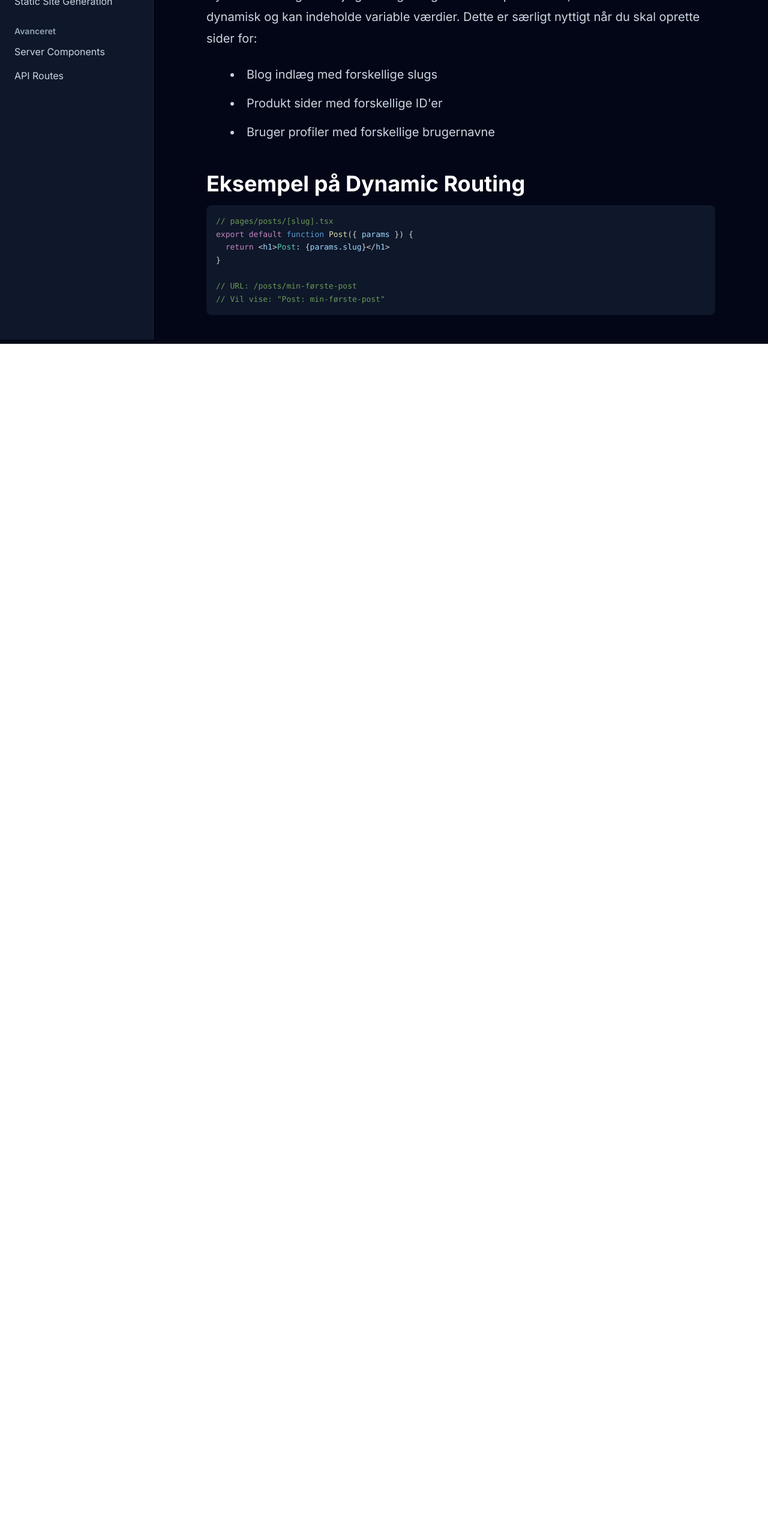
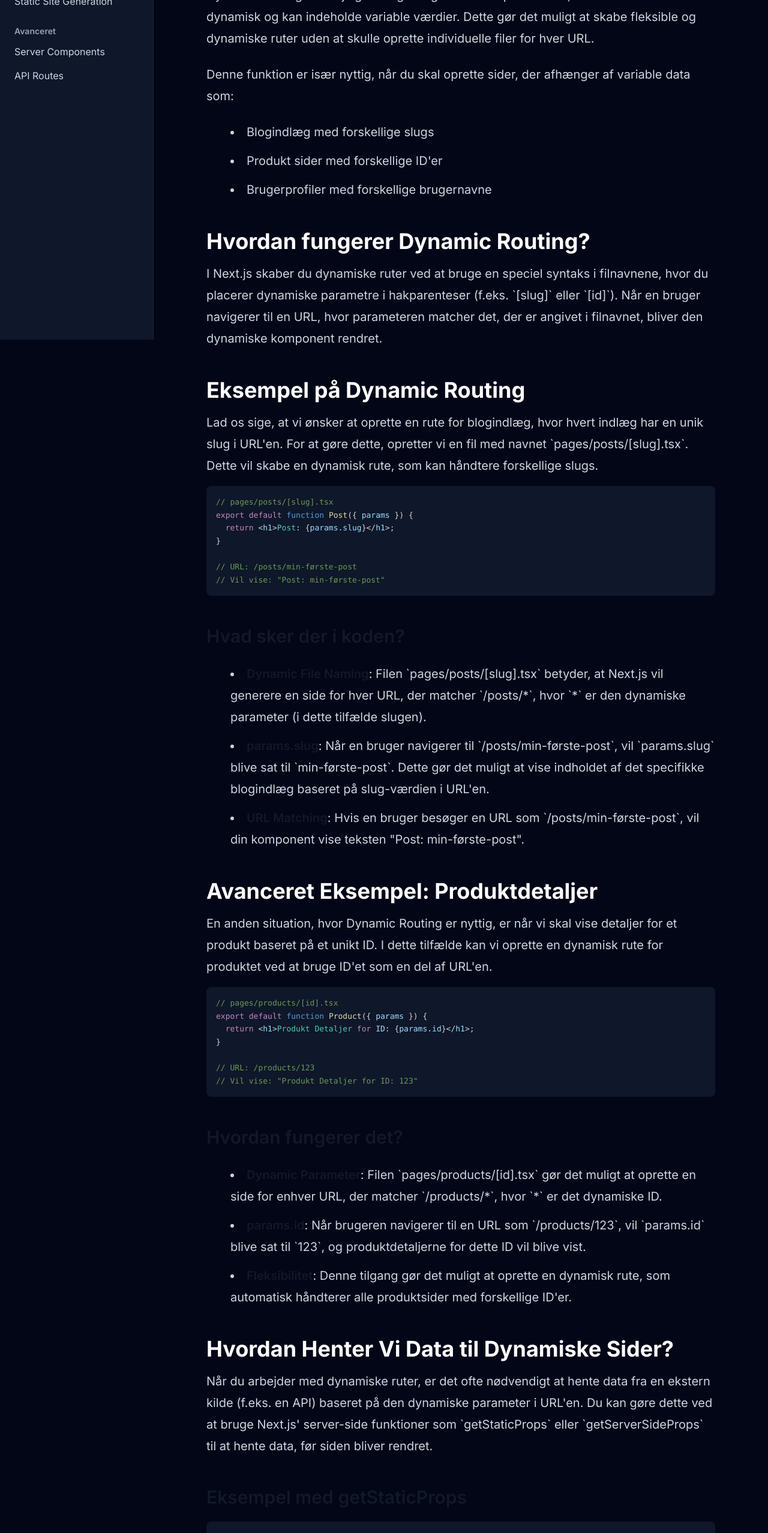
Before and after one commit to Lucasna28/next-exam-prep, a Next.js app: page /topics/dynamic-routing in a window 1280 px wide. Shown: the part 234-2789 px from the top of the page at 60% size. Before the commit the page ends 807 px from the top, so only its background shows below. Built offline with nearby package versions, Linux system fonts and the light colour scheme.

Commit message:
testTilPrintView

```diff
--- a/src/app/topics/dynamic-routing/page.tsx
+++ b/src/app/topics/dynamic-routing/page.tsx
@@ -7,28 +7,114 @@ export default function DynamicRoutingPage() {
 
       <h2>Hvad er Dynamic Routing?</h2>
       <p>
-        Dynamic Routing i Next.js giver dig mulighed for at oprette sider, hvor
-        URL-strukturen er dynamisk og kan indeholde variable værdier. Dette er
-        særligt nyttigt når du skal oprette sider for:
+        Dynamic Routing i Next.js giver dig mulighed for at oprette sider, hvor URL-strukturen er dynamisk og kan indeholde variable værdier. Dette gør det muligt at skabe fleksible og dynamiske ruter uden at skulle oprette individuelle filer for hver URL.
+      </p>
+      <p>
+        Denne funktion er især nyttig, når du skal oprette sider, der afhænger af variable data som:
       </p>
 
       <ul>
-        <li>Blog indlæg med forskellige slugs</li>
+        <li>Blogindlæg med forskellige slugs</li>
         <li>Produkt sider med forskellige ID'er</li>
-        <li>Bruger profiler med forskellige brugernavne</li>
+        <li>Brugerprofiler med forskellige brugernavne</li>
       </ul>
 
+      <h2>Hvordan fungerer Dynamic Routing?</h2>
+      <p>
+        I Next.js skaber du dynamiske ruter ved at bruge en speciel syntaks i filnavnene, hvor du placerer dynamiske parametre i hakparenteser (f.eks. `[slug]` eller `[id]`). Når en bruger navigerer til en URL, hvor parameteren matcher det, der er angivet i filnavnet, bliver den dynamiske komponent rendret.
+      </p>
+
       <h2>Eksempel på Dynamic Routing</h2>
+      <p>
+        Lad os sige, at vi ønsker at oprette en rute for blogindlæg, hvor hvert indlæg har en unik slug i URL'en. For at gøre dette, opretter vi en fil med navnet `pages/posts/[slug].tsx`. Dette vil skabe en dynamisk rute, som kan håndtere forskellige slugs.
+      </p>
+
       <CodeBlock
         code={`// pages/posts/[slug].tsx
 export default function Post({ params }) {
-  return <h1>Post: {params.slug}</h1>
+  return <h1>Post: {params.slug}</h1>;
 }
 
 // URL: /posts/min-første-post
 // Vil vise: "Post: min-første-post"`}
         language="typescript"
       />
+
+      <h3>Hvad sker der i koden?</h3>
+      <ul>
+        <li><strong>Dynamic File Naming</strong>: Filen `pages/posts/[slug].tsx` betyder, at Next.js vil generere en side for hver URL, der matcher `/posts/*`, hvor `*` er den dynamiske parameter (i dette tilfælde slugen).</li>
+        <li><strong>params.slug</strong>: Når en bruger navigerer til `/posts/min-første-post`, vil `params.slug` blive sat til `min-første-post`. Dette gør det muligt at vise indholdet af det specifikke blogindlæg baseret på slug-værdien i URL'en.</li>
+        <li><strong>URL Matching</strong>: Hvis en bruger besøger en URL som `/posts/min-første-post`, vil din komponent vise teksten "Post: min-første-post".</li>
+      </ul>
+
+      <h2>Avanceret Eksempel: Produktdetaljer</h2>
+      <p>
+        En anden situation, hvor Dynamic Routing er nyttig, er når vi skal vise detaljer for et produkt baseret på et unikt ID. I dette tilfælde kan vi oprette en dynamisk rute for produktet ved at bruge ID'et som en del af URL'en.
+      </p>
+
+      <CodeBlock
+        code={`// pages/products/[id].tsx
+export default function Product({ params }) {
+  return <h1>Produkt Detaljer for ID: {params.id}</h1>;
+}
+
+// URL: /products/123
+// Vil vise: "Produkt Detaljer for ID: 123"`}
+        language="typescript"
+      />
+
+      <h3>Hvordan fungerer det?</h3>
+      <ul>
+        <li><strong>Dynamic Parameter</strong>: Filen `pages/products/[id].tsx` gør det muligt at oprette en side for enhver URL, der matcher `/products/*`, hvor `*` er det dynamiske ID.</li>
+        <li><strong>params.id</strong>: Når brugeren navigerer til en URL som `/products/123`, vil `params.id` blive sat til `123`, og produktdetaljerne for dette ID vil blive vist.</li>
+        <li><strong>Fleksibilitet</strong>: Denne tilgang gør det muligt at oprette en dynamisk rute, som automatisk håndterer alle produktsider med forskellige ID'er.</li>
+      </ul>
+
+      <h2>Hvordan Henter Vi Data til Dynamiske Sider?</h2>
+      <p>
+        Når du arbejder med dynamiske ruter, er det ofte nødvendigt at hente data fra en ekstern kilde (f.eks. en API) baseret på den dynamiske parameter i URL'en. Du kan gøre dette ved at bruge Next.js' server-side funktioner som `getStaticProps` eller `getServerSideProps` til at hente data, før siden bliver rendret.
+      </p>
+
+      <h3>Eksempel med getStaticProps</h3>
+      <CodeBlock
+        code={`// pages/posts/[slug].tsx
+import { getStaticProps, getStaticPaths } from 'next';
+
+export default function Post({ post }) {
+  return <h1>{post.title}</h1>;
+}
+
+export async function getStaticPaths() {
+  const res = await fetch('https://api.example.com/posts');
+  const posts = await res.json();
+
+  const paths = posts.map(post => ({
+    params: { slug: post.slug }
+  }));
+
+  return { paths, fallback: false };
+}
+
+export async function getStaticProps({ params }) {
+  const res = await fetch(\`https://api.example.com/posts/\${params.slug}\`);
+  const post = await res.json();
+
+  return { props: { post } };
+}`}
+        language="typescript"
+      />
+
+      <h3>Forklaring på getStaticProps og getStaticPaths:</h3>
+      <ul>
+        <li><strong>getStaticPaths</strong>: Denne funktion bruges til at generere alle de mulige dynamiske ruter (f.eks. for hver blogpost). Den returnerer et array af `paths`, som Next.js bruger til at skabe de statiske sider.</li>
+        <li><strong>getStaticProps</strong>: Når en rute er valgt, henter `getStaticProps` dataene for den specifikke side (f.eks. et blogindlæg) og sender dem som props til komponenten, som derefter bruges til at vise indholdet.</li>
+        <li><strong>Static Generation</strong>: Denne tilgang gør det muligt for Next.js at bygge de nødvendige sider på serveren ved byggetid og cache dem, hvilket resulterer i hurtigere indlæsningstider.</li>
+      </ul>
+
+      <h2>Konklusion</h2>
+      <p>
+        Dynamic Routing i Next.js giver dig mulighed for at oprette fleksible og dynamiske sider, der kan ændre sig afhængigt af URL-parametre. Ved at bruge dynamiske filnavne og Next.js' funktioner som `getStaticProps` og `getStaticPaths` kan du nemt håndtere sider med forskellige data, som blogindlæg eller produktdetaljer, uden at skulle oprette separate filer for hver mulig URL.
+      </p>
     </div>
   );
 }
```
